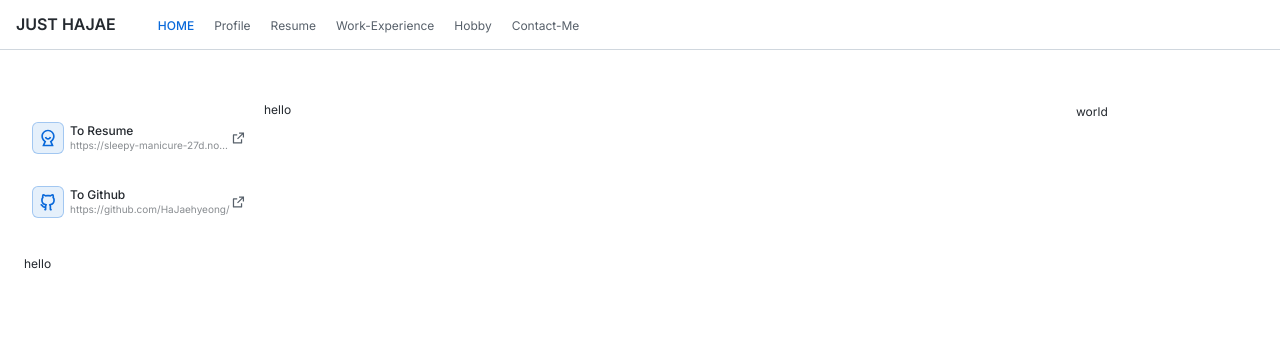
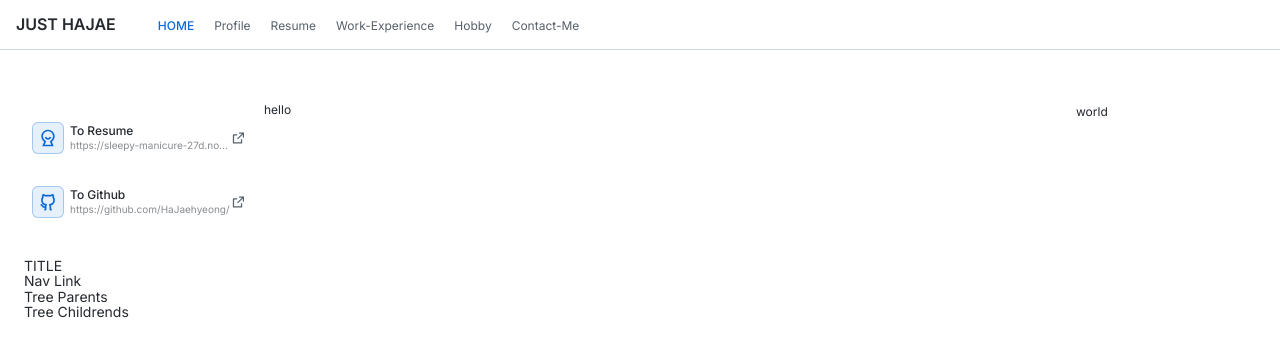
Before and after one commit to HaJaehyeong/just-hajae, a Next.js app: page / in a window 1280 px wide. Shown: the top 356 px of the page. Built offline with nearby package versions, Linux system fonts and the light colour scheme.

Commit message:
modify component: side nav frame

```diff
--- a/components/side-nav/side-nav.module.scss
+++ b/components/side-nav/side-nav.module.scss
@@ -1 +1,5 @@
 @use '@/styles/mixins' as mixin;
+
+.wrapper {
+  @include mixin.text(body-md);
+}
--- a/components/side-nav/side-nav.tsx
+++ b/components/side-nav/side-nav.tsx
@@ -1,3 +1,14 @@
+import styles from './side-nav.module.scss';
+
 export default function SideNav() {
-  return <>hello</>;
+  return (
+    <div className={styles['wrapper']}>
+      <div>TITLE</div>
+      <div>Nav Link</div>
+      <div>
+        <div>Tree Parents</div>
+        <div>Tree Childrends</div>
+      </div>
+    </div>
+  );
 }
```
